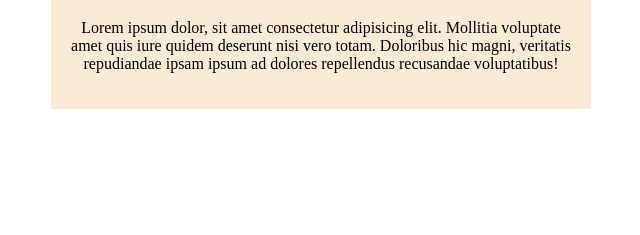
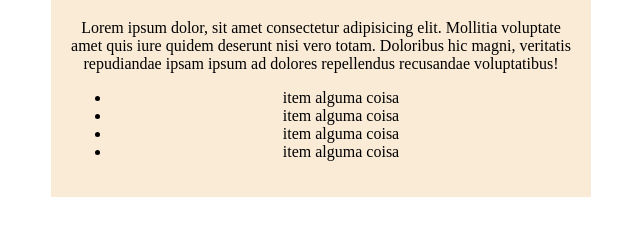
Before and after one commit to bridgecrew-perf6/git-deploy-7, a plain HTML site: page index.html in a window 1280 px wide. Shown: the part 89-324 px from the top of the page, without its empty margins (319-959 px from the left). Drawn offline with Linux system fonts and the light colour scheme.

Commit message:
alteração

```diff
--- a/index.html
+++ b/index.html
@@ -22,7 +22,14 @@
         <h1>Git deploy</h1>
         <p>Lorem ipsum dolor, sit amet consectetur adipisicing elit. Mollitia voluptate amet quis iure quidem deserunt
             nisi vero totam. Doloribus hic magni, veritatis repudiandae ipsam ipsum ad dolores repellendus recusandae
-            voluptatibus!</p>
+            voluptatibus!
+        </p>
+        <ul>
+        <li>item alguma coisa</li>
+        <li>item alguma coisa</li>
+        <li>item alguma coisa</li>
+        <li>item alguma coisa</li>
+        </ul>
     </div>
 </body>
 
```
